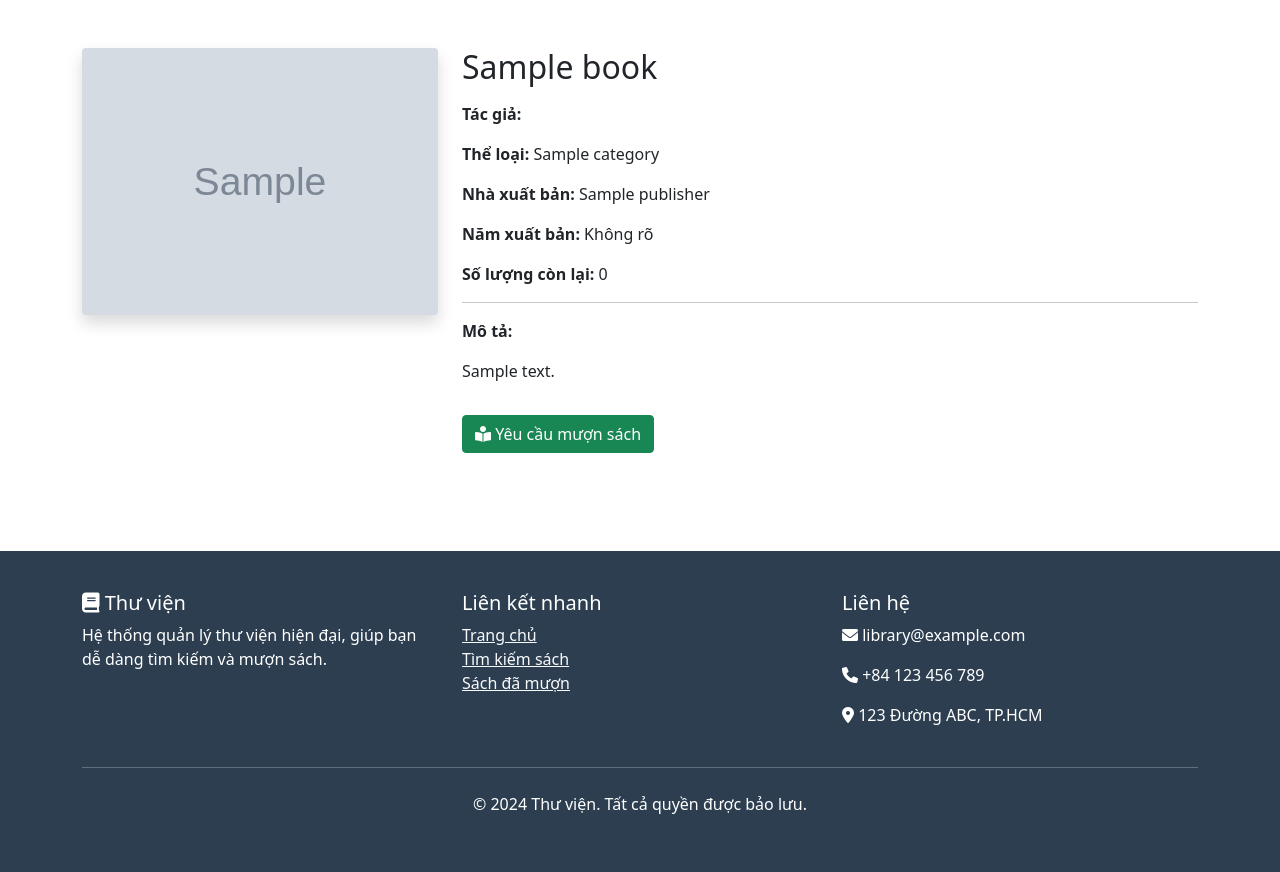
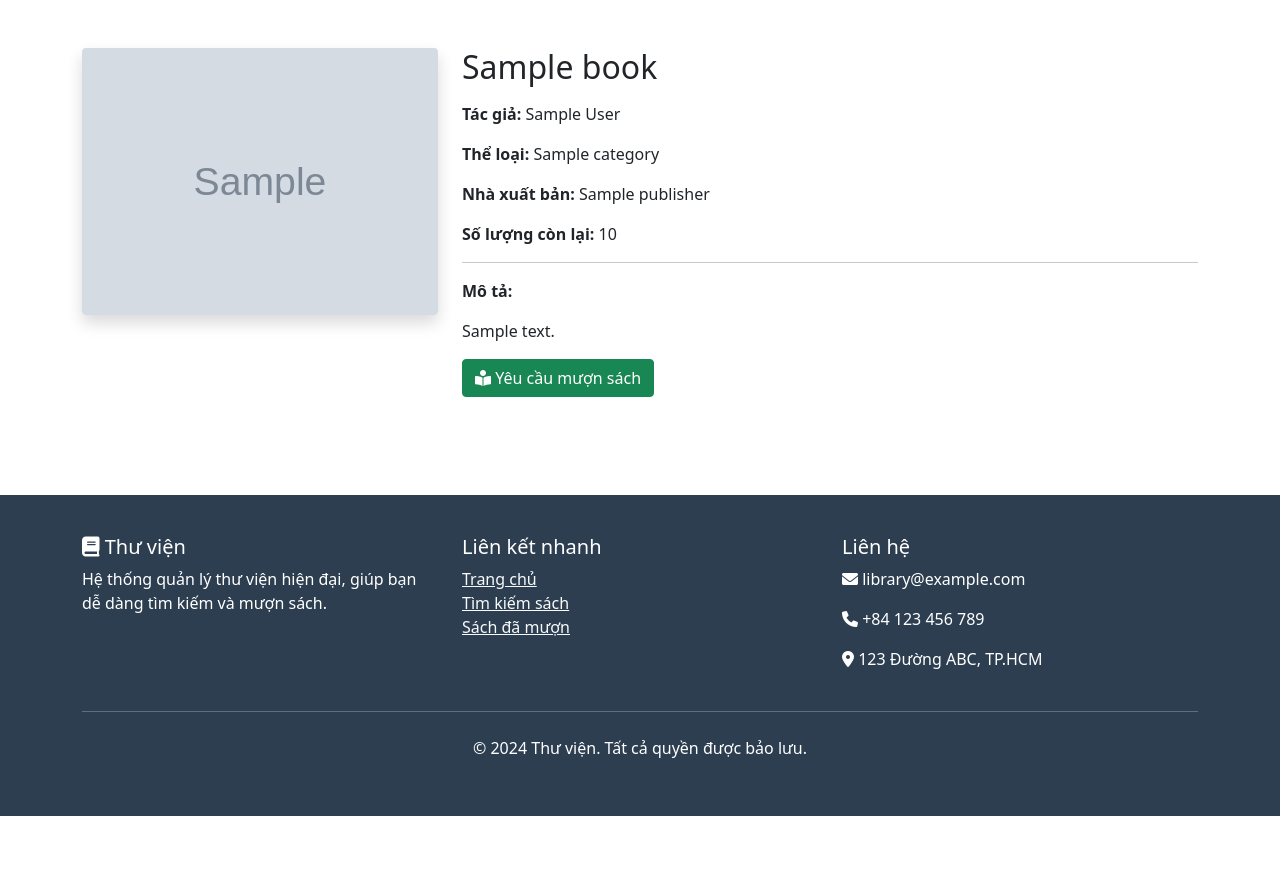
Before and after one commit to kietdz0505/QuanLyDuAn, a Flask app: page /book/1 in a window 1280 px wide. Shown: the part 56-928 px from the top of the page. After the commit the page ends 872 px from the top, so only its background shows below. Run offline with Flask 3, Linux system fonts and the light colour scheme; a user stored in the database is signed in; tables that the repository leaves empty hold one stand-in row (values such as "Sample post"); grey boxes marked "Sample" are stand-in pictures.

Commit message:
fix xem chi tiet sach sau khi dang nhap

```diff
--- a/ThuVienOU/libraryapp/index.py
+++ b/ThuVienOU/libraryapp/index.py
@@ -1,6 +1,7 @@
 
 from flask import Flask, render_template, request, redirect, url_for, flash, session
 from flask_login import LoginManager, login_user, logout_user, login_required, current_user
+from sqlalchemy import func, or_
 from werkzeug.security import generate_password_hash, check_password_hash
 
 from libraryapp import app, db
@@ -164,20 +165,29 @@
     keyword = request.args.get('keyword', '')
     category_id = request.args.get('category_id', '')
 
-    query = Book.query.filter_by(active=True)
+    # Tìm kiếm theo tên sách hoặc tên tác giả
+    query = Book.query.filter(Book.active == True)
 
     if keyword:
-        query = query.filter(Book.name.contains(keyword))
+        # join với bảng Author để có thể lọc theo tên tác giả
+        query = query.join(Book.author).filter(
+            or_(
+                Book.name.ilike(f'%{keyword}%'),
+                Author.first_name.ilike(f'%{keyword}%'),
+                Author.last_name.ilike(f'%{keyword}%'),
+                func.concat(Author.first_name, ' ', Author.last_name).ilike(f'%{keyword}%')
+
+            )
+        )
 
     if category_id:
-        query = query.filter_by(category_id=category_id)
+        query = query.filter(Book.category_id == category_id)
 
     books = query.all()
     categories = Category.query.all()
 
     return render_template('index.html', books=books, categories=categories,
                            keyword=keyword, selected_category=category_id)
-
 
 # Route chi tiết sách
 @app.route('/book/<int:book_id>')
--- a/ThuVienOU/templates/book_detail.html
+++ b/ThuVienOU/templates/book_detail.html
@@ -18,20 +18,27 @@
             <!-- Thông tin sách -->
             <div class="col-md-8">
                 <h2 class="mb-3">{{ book.name }}</h2>
-                <p><strong>Tác giả:</strong> {{ book.author.name if book.author else 'Không rõ' }}</p>
+                <p><strong>Tác giả:</strong> {{ book.author.first_name }} {{ book.author.last_name if book.author else 'Không rõ' }}</p>
                 <p><strong>Thể loại:</strong> {{ book.category.name if book.category else 'Không rõ' }}</p>
                 <p><strong>Nhà xuất bản:</strong> {{ book.publisher.name if book.publisher else 'Không rõ' }}</p>
-                <p><strong>Năm xuất bản:</strong> {{ book.published_year or 'Không rõ' }}</p>
-                <p><strong>Số lượng còn lại:</strong> {{ book.stock_quantity or '0' }}</p>
+                <p><strong>Số lượng còn lại:</strong> {{ book.quantity }}</p>
 
                 <hr>
                 <p><strong>Mô tả:</strong></p>
                 <p>{{ book.description or 'Chưa có mô tả.' }}</p>
 
                 {% if current_user.is_authenticated %}
-                    <a href="{{ url_for('borrow_request', book_id=book.id) }}" class="btn btn-success mt-3">
-                        <i class="fas fa-book-reader"></i> Yêu cầu mượn sách
-                    </a>
+                    {% if book.quantity > 0 %}
+                        <form method="POST" action="{{ url_for('borrow_book', book_id=book.id) }}" class="mt-3">
+                            <button type="submit" class="btn btn-success">
+                                <i class="fas fa-book-reader"></i> Yêu cầu mượn sách
+                            </button>
+                        </form>
+                    {% else %}
+                        <div class="alert alert-warning mt-3">
+                            <i class="fas fa-exclamation-triangle"></i> Sách đã hết, không thể mượn.
+                        </div>
+                    {% endif %}
                 {% else %}
                     <p class="text-muted mt-3">Vui lòng <a href="{{ url_for('login') }}">đăng nhập</a> để mượn sách.</p>
                 {% endif %}
```
